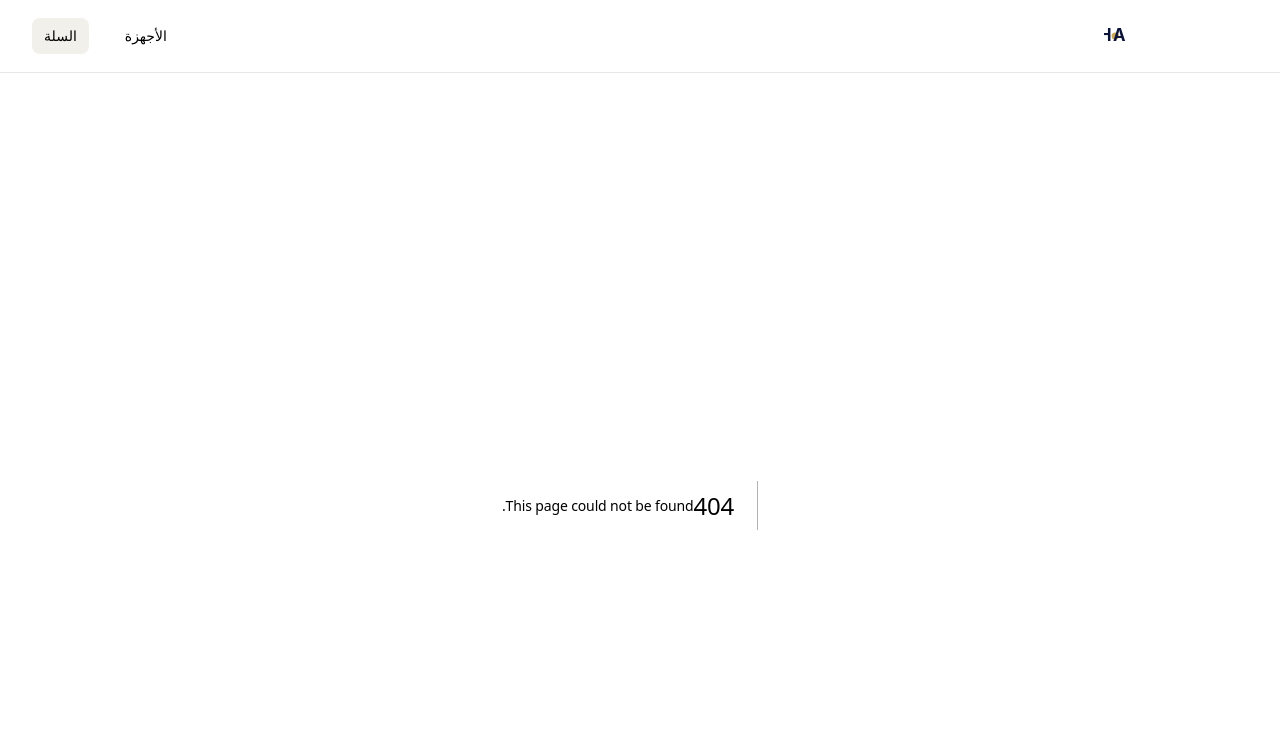
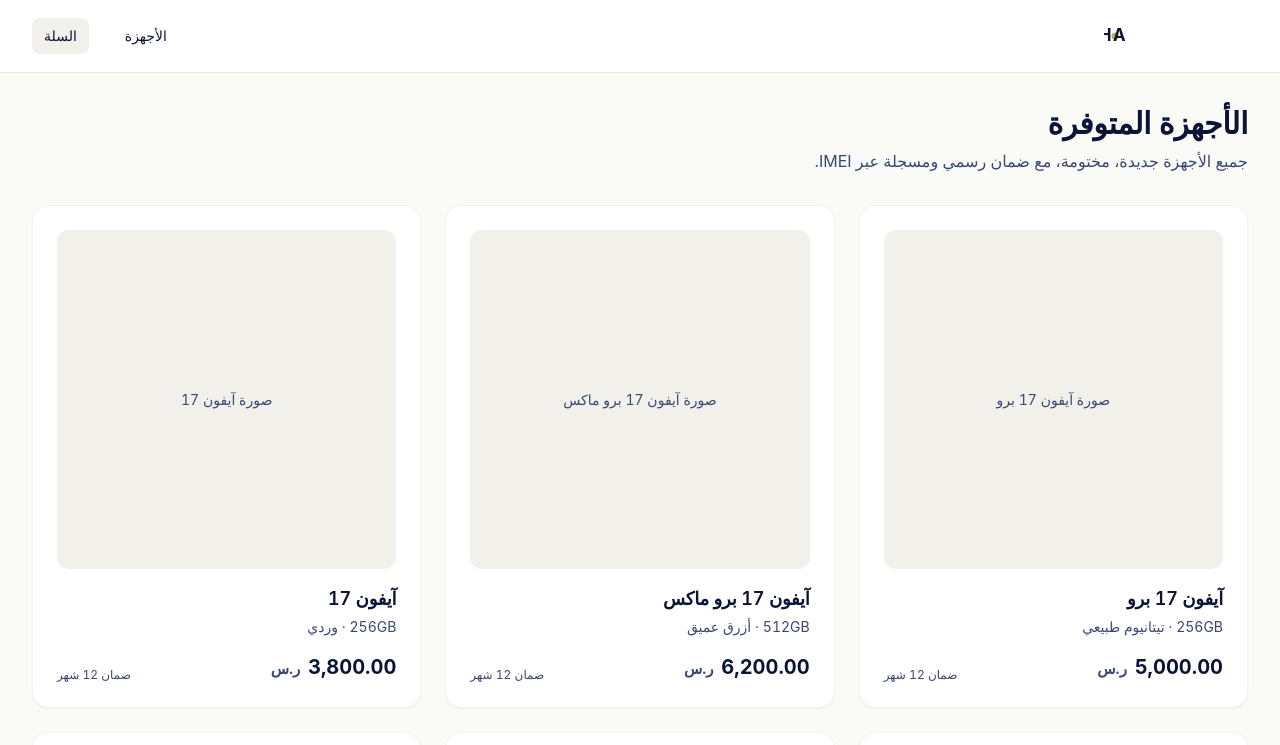
Before and after one commit to ahmedfidi-cmyk/tims-backend, a Next.js app in the folder lahtha-click-web/: page /devices in a window 1280 px wide. Before the commit this address had no page. Shown: the top 745 px of the page. Built offline with nearby package versions, Linux system fonts and the light colour scheme.

Commit message:
feat(web): devices catalog page

```diff
--- /dev/null
+++ b/lahtha-click-web/src/app/devices/page.tsx
@@ -0,0 +1,37 @@
+import Link from 'next/link';
+import { MOCK_DEVICES } from '@/lib/mock/devices';
+import { formatSar } from '@/lib/money';
+
+export default function DevicesPage() {
+  return (
+    <div>
+      <header className="mb-8">
+        <h1 className="text-3xl font-bold">الأجهزة المتوفرة</h1>
+        <p className="mt-2 text-ink-500">
+          جميع الأجهزة جديدة، مختومة، مع ضمان رسمي ومسجلة عبر IMEI.
+        </p>
+      </header>
+      <div className="grid grid-cols-1 sm:grid-cols-2 lg:grid-cols-3 gap-6">
+        {MOCK_DEVICES.map((d) => (
+          <Link
+            key={d.id}
+            href={`/devices/${d.id}`}
+            className="card p-6 hover:shadow-md transition-shadow"
+          >
+            <div className="aspect-square rounded-lg bg-paper-100 flex items-center justify-center mb-4">
+              <span className="text-ink-500 text-sm">صورة {d.modelAr}</span>
+            </div>
+            <h3 className="font-semibold text-lg">{d.modelAr}</h3>
+            <p className="text-sm text-ink-500 mt-1">
+              {d.storage} · {d.colorAr}
+            </p>
+            <div className="mt-4 flex items-end justify-between">
+              <p className="text-xl font-bold price-sar">{formatSar(d.priceHalalat)}</p>
+              <span className="text-xs text-ink-500">ضمان {d.warrantyMonths} شهر</span>
+            </div>
+          </Link>
+        ))}
+      </div>
+    </div>
+  );
+}
```
